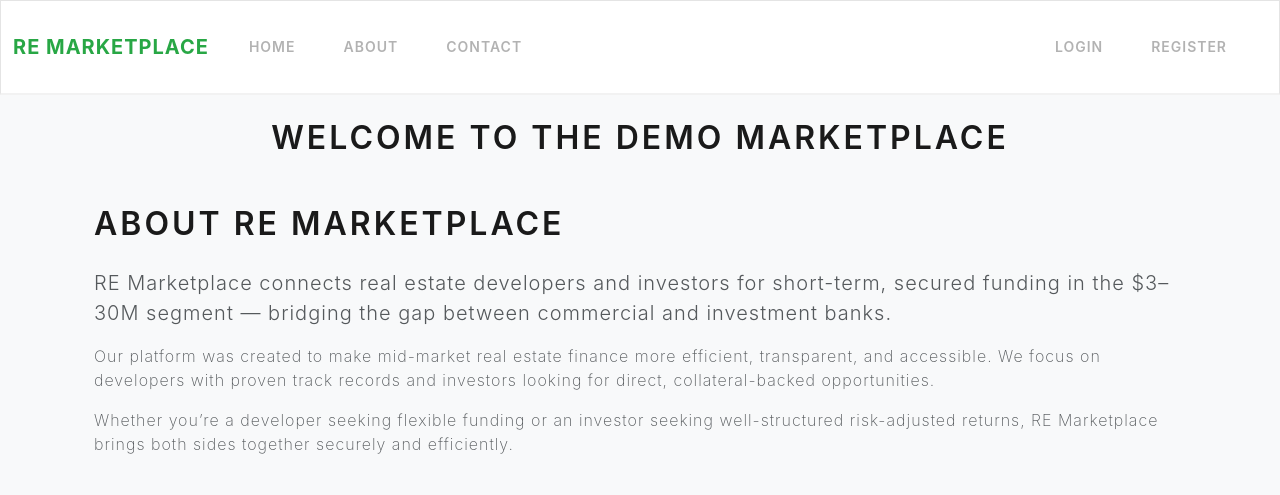
After one commit to posylkm/myapp, a Flask app: page /about in a window 1280 px wide. The commit adds this page. Shown: the top 495 px of the page. Run offline with Flask 3, Linux system fonts and the light colour scheme; some libraries are stand-ins or nearby versions.

Commit message:
added ABOUT/CONTACT pages

```diff
--- a/app.py
+++ b/app.py
@@ -139,17 +139,17 @@
     submit = SubmitField('Upload Project')
 
 # Routes
-# @app.route('/')
-# def index():
-#     return render_template('base.html')
-
-
 @app.route("/")
 def home():
     return render_template("home.html")
 
+@app.route('/about')
+def about():
+    return render_template('about.html')
 
-
+@app.route('/contact')
+def contact():
+    return render_template('contact.html')
 
 
 @app.route("/register", methods=["GET", "POST"])
--- a/misc.py
+++ b/misc.py
@@ -20,5 +20,5 @@
 
 # PUSH TO GIT
 # !git add .
-# !git commit -m "cleanups and visuals"
+# !git commit -m "added ABOUT/CONTACT pages"
 # !git push
--- /dev/null
+++ b/templates/about.html
@@ -0,0 +1,15 @@
+{% extends "base.html" %}
+{% block content %}
+<div class="container py-4">
+  <h1 class="mb-4">About RE Marketplace</h1>
+  <p class="lead">
+    RE Marketplace connects real estate developers and investors for short-term, secured funding in the $3–30M segment — bridging the gap between commercial and investment banks.
+  </p>
+  <p>
+    Our platform was created to make mid-market real estate finance more efficient, transparent, and accessible. We focus on developers with proven track records and investors looking for direct, collateral-backed opportunities.
+  </p>
+  <p>
+    Whether you’re a developer seeking flexible funding or an investor seeking well-structured risk-adjusted returns, RE Marketplace brings both sides together securely and efficiently.
+  </p>
+</div>
+{% endblock %}
--- a/templates/base.html
+++ b/templates/base.html
@@ -25,6 +25,8 @@
             <div class="collapse navbar-collapse" id="navbarNav">
                 <ul class="navbar-nav me-auto">
                     <li class="nav-item"><a class="nav-link" href="{{ url_for('home') }}">Home</a></li>
+                    <li class="nav-item"><a class="nav-link" href="{{ url_for('about') }}">About</a></li>
+                    <li class="nav-item"><a class="nav-link" href="{{ url_for('contact') }}">Contact</a></li>
                     {% if current_user.is_authenticated %}
                         <li class="nav-item"><a class="nav-link" href="{{ url_for('search') }}">Search Projects</a></li>
                     {% endif %}
```
Also changed, not shown: templates/contact.html (added, +12 -0 lines).
